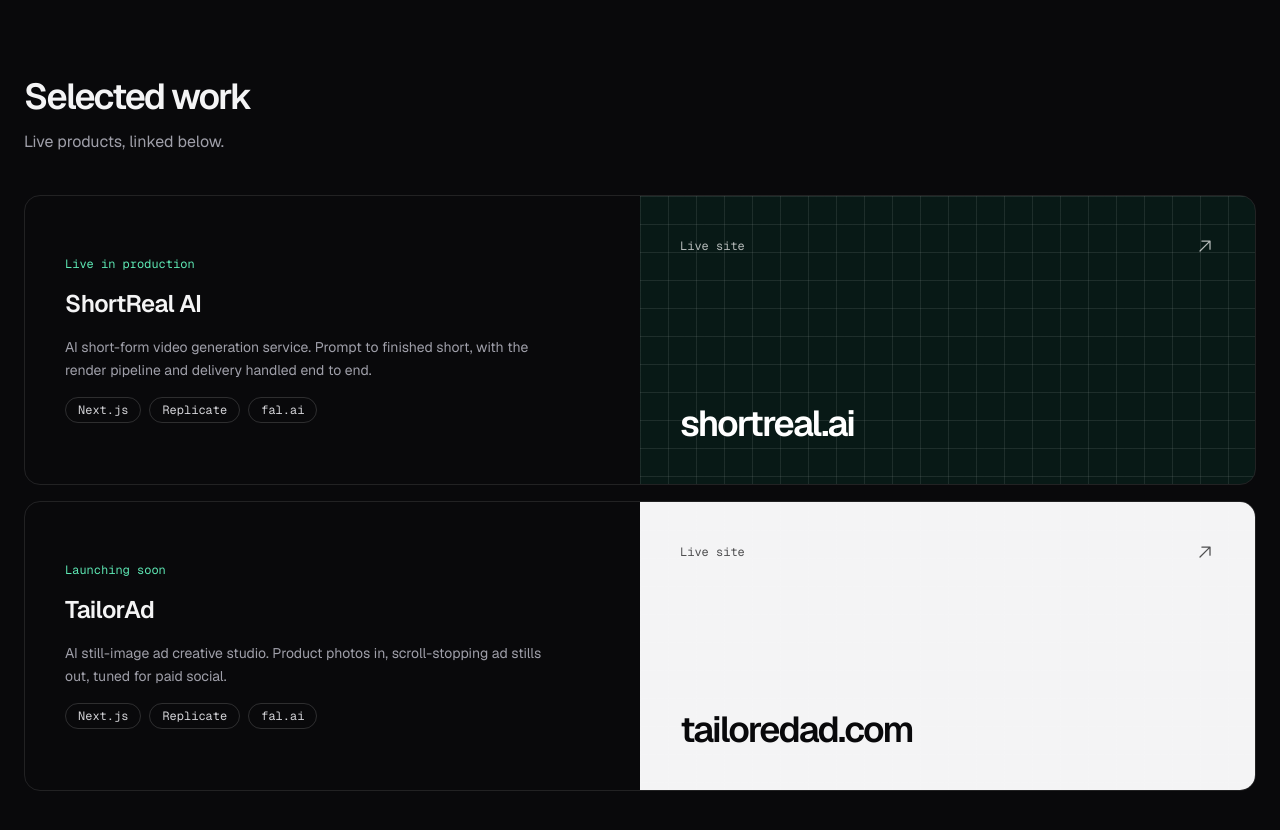
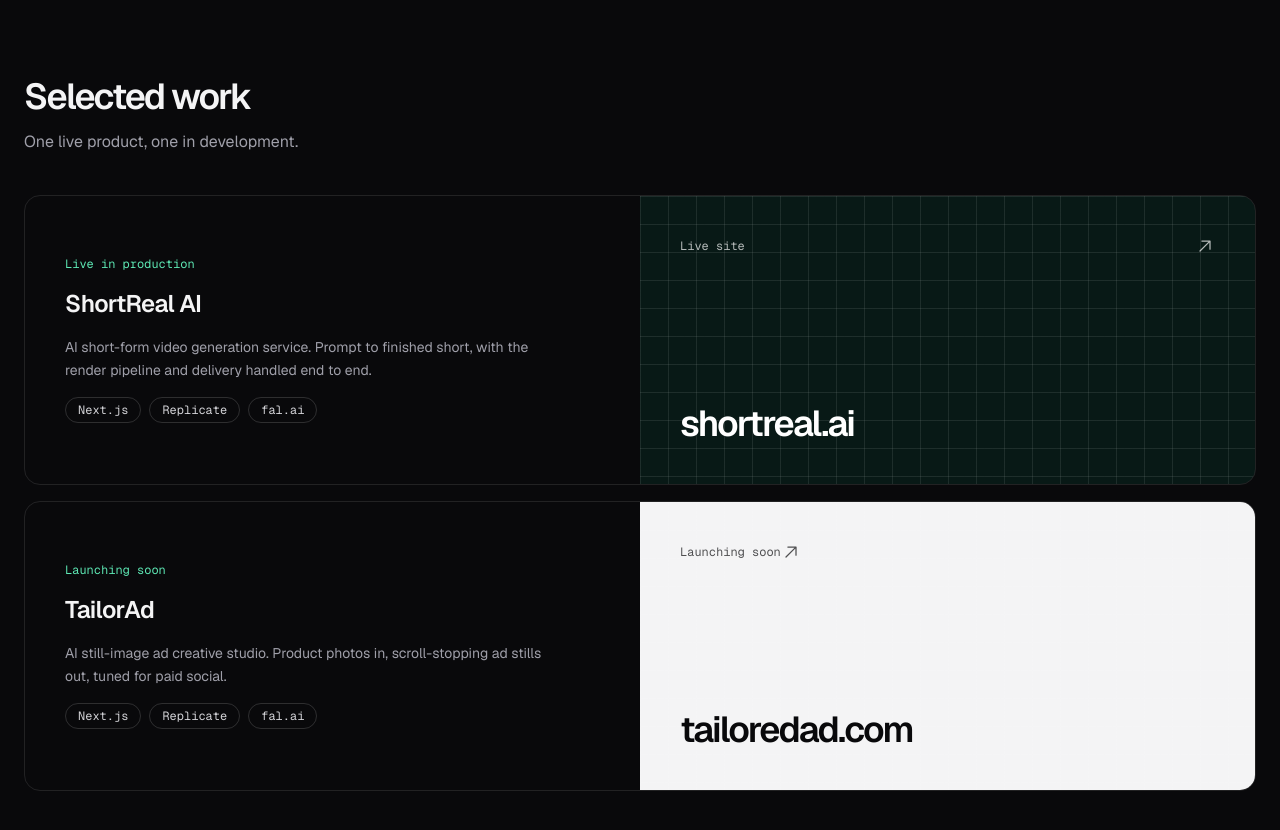
Before and after one commit to lht1324/portfolio, a Next.js app: page / in a window 1280 px wide. Shown: the part 640-1470 px from the top of the page. Built offline with nearby package versions, Linux system fonts and the light colour scheme.

Commit message:
Open status modal for in-development projects instead of dead links

```diff
--- a/src/components/work.tsx
+++ b/src/components/work.tsx
@@ -1,5 +1,8 @@
-import { ArrowUpRight } from "@phosphor-icons/react/dist/ssr";
-import { PROJECTS } from "@/content/site";
+"use client";
+
+import { useEffect, useState } from "react";
+import { ArrowUpRight, X } from "@phosphor-icons/react";
+import { CTA_LABEL, MAILTO, PROJECTS, type Project } from "@/content/site";
 import { Reveal } from "@/components/reveal";
 
 function StackRow({ items }: { items: readonly string[] }) {
@@ -17,7 +20,88 @@
   );
 }
 
+function ProjectModal({
+  project,
+  onClose,
+}: {
+  project: Project;
+  onClose: () => void;
+}) {
+  useEffect(() => {
+    const onKey = (event: KeyboardEvent) => {
+      if (event.key === "Escape") onClose();
+    };
+    document.addEventListener("keydown", onKey);
+    const previous = document.body.style.overflow;
+    document.body.style.overflow = "hidden";
+    return () => {
+      document.removeEventListener("keydown", onKey);
+      document.body.style.overflow = previous;
+    };
+  }, [onClose]);
+
+  return (
+    <div
+      className="fixed inset-0 z-50 flex items-center justify-center p-4"
+      role="dialog"
+      aria-modal="true"
+      aria-label={`${project.name}: status`}
+    >
+      <button
+        type="button"
+        aria-label="Close"
+        onClick={onClose}
+        className="absolute inset-0 cursor-default bg-zinc-950/60 backdrop-blur-sm"
+      />
+      <div className="relative w-full max-w-lg rounded-2xl border border-zinc-200 bg-white p-7 sm:p-8 dark:border-white/10 dark:bg-zinc-900">
+        <button
+          type="button"
+          onClick={onClose}
+          autoFocus
+          aria-label="Close dialog"
+          className="absolute right-4 top-4 flex h-9 w-9 items-center justify-center rounded-full border border-zinc-200 text-zinc-500 transition-colors hover:text-zinc-900 dark:border-white/15 dark:text-zinc-400 dark:hover:text-white"
+        >
+          <X size={17} />
+        </button>
+        <p className="font-mono text-xs text-emerald-800 dark:text-emerald-300">
+          {project.status}
+        </p>
+        <h3 className="mt-3 pr-10 text-2xl font-semibold tracking-tight">
+          {project.name}
+        </h3>
+        <p className="mt-3 text-sm leading-relaxed text-zinc-600 dark:text-zinc-400">
+          {project.description}
+        </p>
+        <div className="mt-5">
+          <StackRow items={project.stack} />
+        </div>
+        <p className="mt-5 border-t border-zinc-200 pt-5 text-sm leading-relaxed text-zinc-600 dark:border-white/10 dark:text-zinc-400">
+          Currently in development. The live link activates at launch. Want
+          something similar built?
+        </p>
+        <div className="mt-5 flex flex-col gap-3 sm:flex-row">
+          <a
+            href={MAILTO}
+            className="flex h-11 items-center justify-center rounded-full bg-emerald-700 px-6 text-sm font-medium text-white transition-colors hover:bg-emerald-800 active:translate-y-[1px] dark:bg-emerald-400 dark:text-zinc-950 dark:hover:bg-emerald-300"
+          >
+            {CTA_LABEL}
+          </a>
+          <button
+            type="button"
+            onClick={onClose}
+            className="flex h-11 items-center justify-center rounded-full border border-zinc-300 px-6 text-sm font-medium transition-colors hover:border-zinc-500 active:translate-y-[1px] dark:border-white/20 dark:hover:border-white/50"
+          >
+            Close
+          </button>
+        </div>
+      </div>
+    </div>
+  );
+}
+
 export function Work() {
+  const [selected, setSelected] = useState<Project | null>(null);
+
   return (
     <section id="work" className="scroll-mt-24 px-4 py-20 sm:px-6 md:py-28">
       <div className="mx-auto w-full max-w-7xl">
@@ -26,12 +110,14 @@
             Selected work
           </h2>
           <p className="mt-3 max-w-[60ch] leading-relaxed text-zinc-600 dark:text-zinc-400">
-            Live products, linked below.
+            One live product, one in development.
           </p>
         </Reveal>
 
         <div className="mt-10 flex flex-col gap-4">
-          {PROJECTS.map((project, i) => (
+          {PROJECTS.map((project, i) => {
+            const isLive = project.status === "Live in production";
+            return (
               <Reveal key={project.name} delay={i * 0.06}>
                 <article className="grid overflow-hidden rounded-2xl border border-zinc-200 dark:border-white/10 lg:grid-cols-2">
                   <div className="flex flex-col justify-center gap-4 p-7 sm:p-10">
@@ -46,10 +132,11 @@
                     </p>
                     <StackRow items={project.stack} />
                   </div>
+                  {isLive && project.href ? (
                     <a
-                  href={project.href ?? undefined}
-                  target={project.href ? "_blank" : undefined}
-                  rel={project.href ? "noopener noreferrer" : undefined}
+                      href={project.href}
+                      target="_blank"
+                      rel="noopener noreferrer"
                       aria-label={`${project.name}: visit ${project.displayUrl}`}
                       className={
                         i === 0
@@ -68,11 +155,36 @@
                         {project.displayUrl}
                       </span>
                     </a>
+                  ) : (
+                    <button
+                      type="button"
+                      onClick={() => setSelected(project)}
+                      aria-label={`${project.name}: view status`}
+                      aria-haspopup="dialog"
+                      className="bg-grid group flex min-h-56 cursor-pointer flex-col justify-between bg-zinc-900 p-7 text-left text-white sm:p-10 lg:min-h-72 dark:bg-zinc-100 dark:text-zinc-950"
+                    >
+                      <span className="flex items-center justify-between font-mono text-xs opacity-70">
+                        <span>{project.status}</span>
+                        <ArrowUpRight
+                          size={20}
+                          className="transition-transform group-hover:-translate-y-0.5 group-hover:translate-x-0.5"
+                        />
+                      </span>
+                      <span className="text-3xl font-semibold tracking-tighter sm:text-4xl">
+                        {project.displayUrl}
+                      </span>
+                    </button>
+                  )}
                 </article>
               </Reveal>
-          ))}
+            );
+          })}
         </div>
       </div>
+
+      {selected && (
+        <ProjectModal project={selected} onClose={() => setSelected(null)} />
+      )}
     </section>
   );
 }
```
Lines whose indentation alone changed are shown as unchanged.
